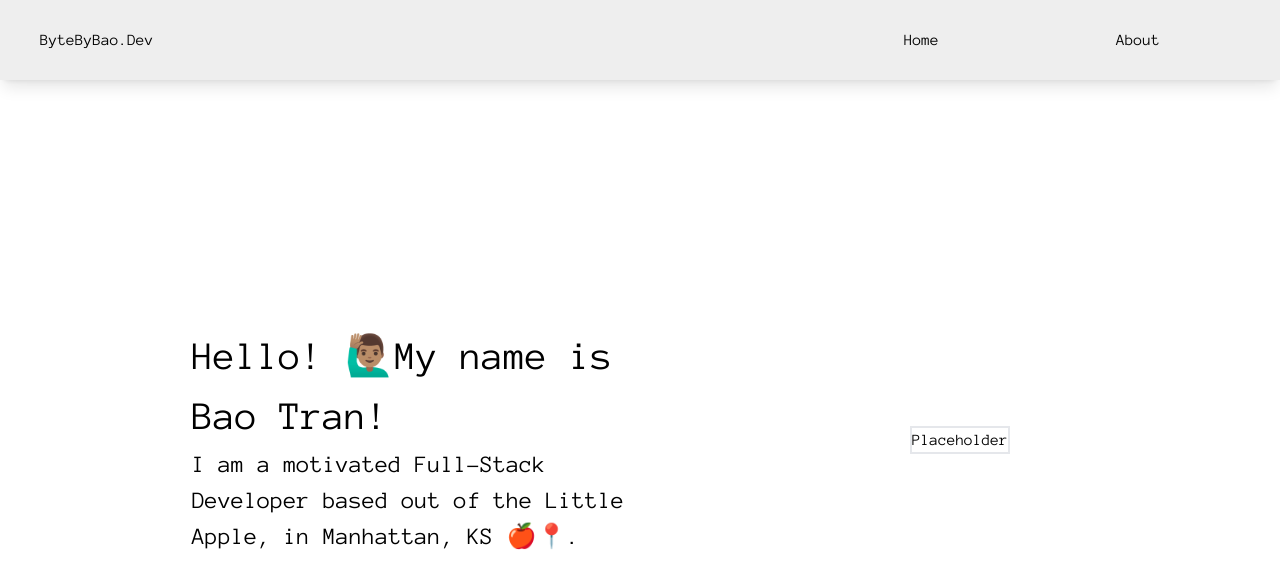
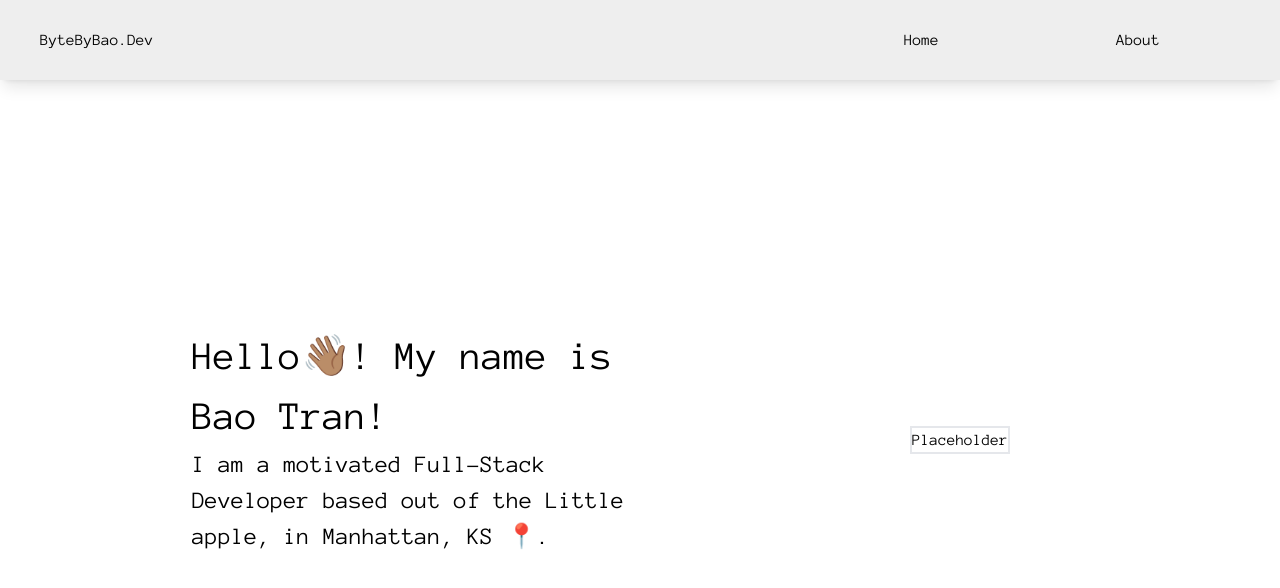
Before and after one commit to Baottran21/ByteByBao, a React (Vite) app: page / in a window 1280 px wide. Shown: the top 588 px of the page. Built offline with nearby package versions, Linux system fonts and the light colour scheme.

Commit message:
Working through Landing Page

```diff
--- a/src/Components/LandingPage.tsx
+++ b/src/Components/LandingPage.tsx
@@ -6,10 +6,10 @@ const LandingPage = () => {
         className=" w-full h-[90vh] flex justify-evenly items-center"
       >
         <div id="intro-container" className="w-[35vw]">
-          <h1 className="text-[2.5rem]">Hello! 🙋🏽‍♂️My name is Bao Tran!</h1>
+          <h1 className="text-[2.5rem]">Hello👋🏽! My name is Bao Tran!</h1>
           <h2 className="text-[1.5rem]">
-            I am a motivated Full-Stack Developer based out of the Little Apple,
-            in Manhattan, KS 🍎📍.
+            I am a motivated Full-Stack Developer based out of the Little apple,
+            in Manhattan, KS 📍.
           </h2>
         </div>
         <div
```
